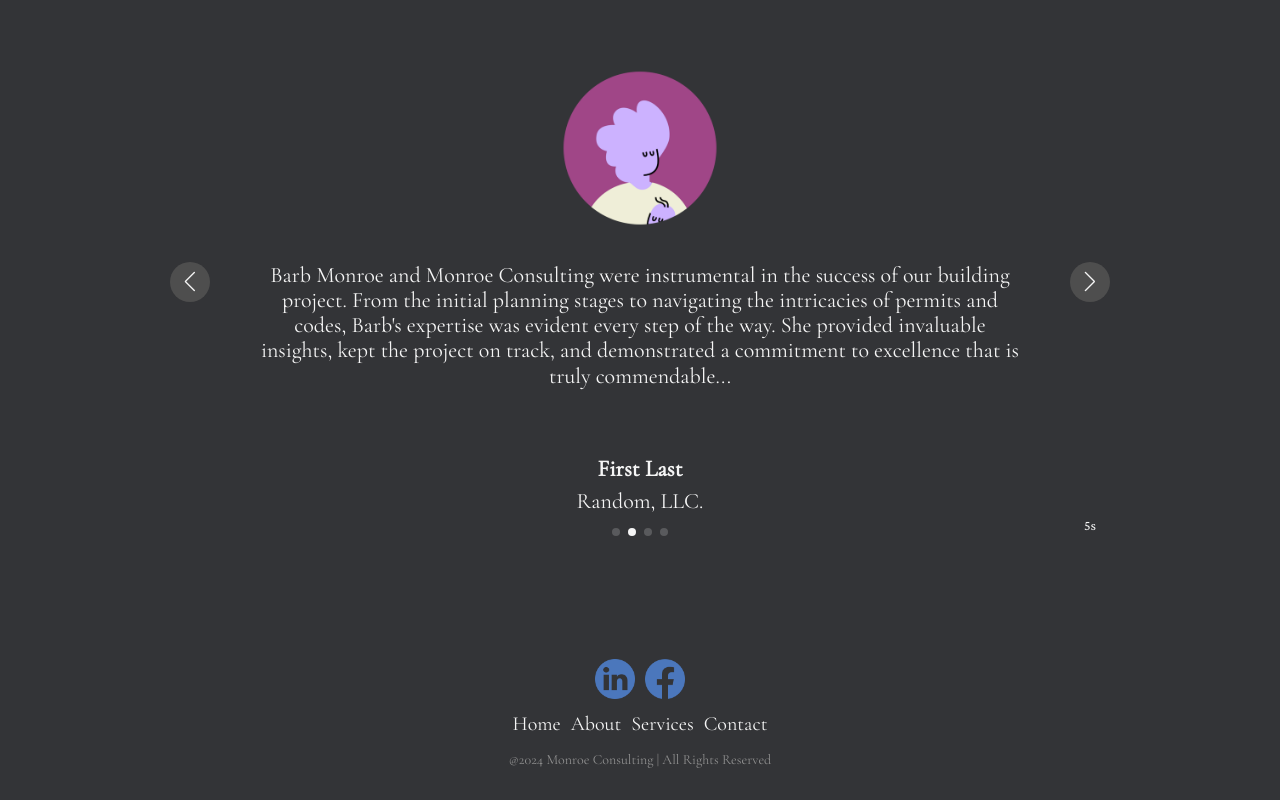
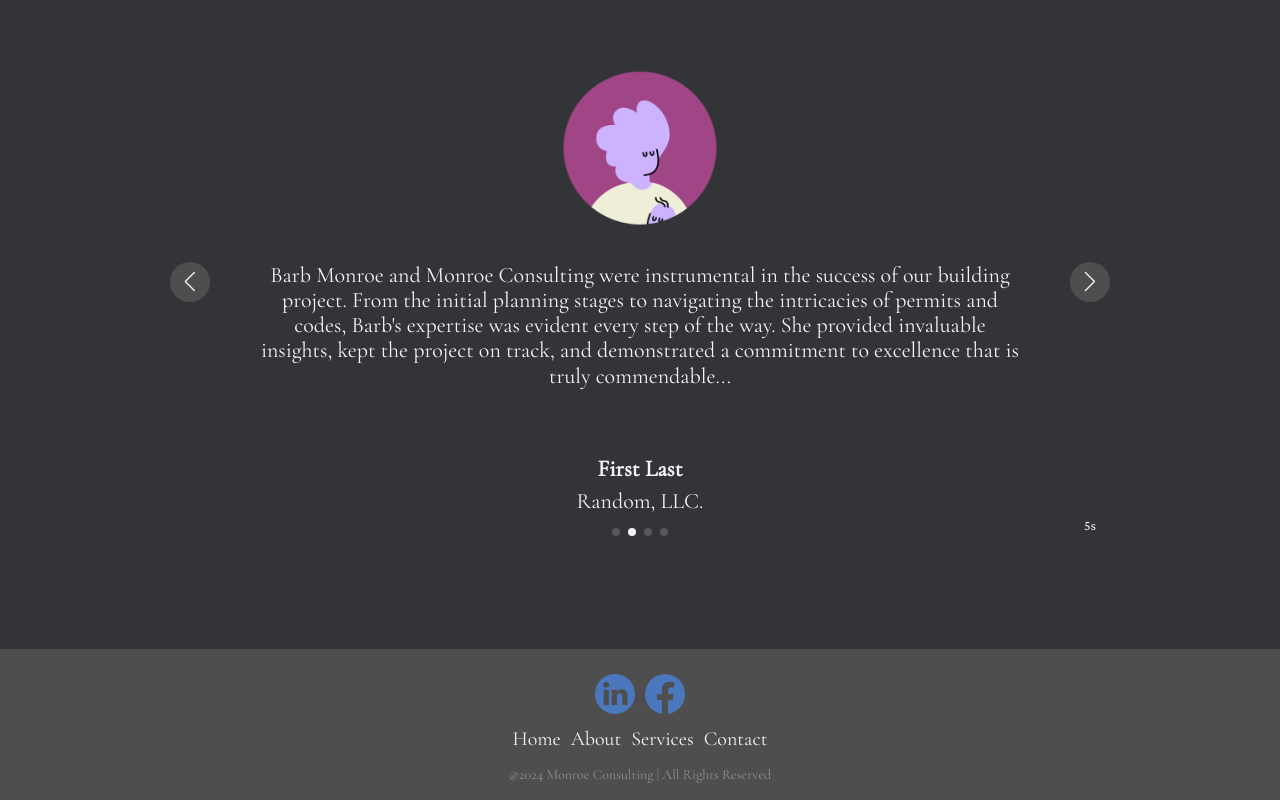
Before and after one commit to Caleb-Rogers/bmonroe-consulting, a Next.js app: page / in a window 1280 px wide. Shown: the part 2786-3586 px from the top of the page. Built offline with nearby package versions, Linux system fonts and the light colour scheme.

Commit message:
Footer Colors

```diff
--- a/src/components/Footer/Footer.css
+++ b/src/components/Footer/Footer.css
@@ -1,17 +1,29 @@
 /** Footer.css **/
 
+:root {
+  --primary-white: #f5f5f5;
+  --secondary-dark-grey: #333437;
+  --tertiary-light-grey: #909090;
+  --tertiary-darker-grey: #4e4e4e;
+  --accent-yellow: #e1b711;
+  --accent-pink: #ff6584;
+  --accent-blue: #4b77bc;
+}
+
 *,
+*:before,
+*:after,
 html,
 body {
+  box-sizing: border-box;
   margin: 0;
   padding: 0;
-  box-sizing: border-box;
+  font-weight: 400;
 }
 
 .footer {
-  background-color: #333437;
-  color: #f5f5f5;
-  font-family: "Cormorant Garamond", serif;
+  background-color: var(--tertiary-darker-grey);
+  color: var(--primary-white);
 }
 
 .foot-container {
@@ -23,6 +35,7 @@ body {
   width: 100%;
   min-height: 10vh;
   padding: 20px 50px 0;
+  font-family: "Cormorant Garamond", serif;
 }
 
 .foot-icons,
@@ -60,22 +73,22 @@ body {
   display: inline-block;
   text-decoration: none;
   font-size: 2rem;
-  color: #f5f5f5;
+  color: var(--primary-white);
   transition: 0.3s;
 }
 
 /* Fixes styles from '_reboot..scss' */
 .foot-nav-link a {
-  color: #f5f5f5;
+  color: var(--primary-white);
 }
 
 .foot-nav-link:hover {
-  color: #4b77bc;
+  color: var(--accent-blue);
 }
 
 .foot-nav-text {
   font-size: 1.4rem;
-  color: #909090;
+  color: var(--tertiary-light-grey);
   text-align: center;
   margin: 5px 0 15px;
 }
--- a/src/components/Testimonials/Testimonials.css
+++ b/src/components/Testimonials/Testimonials.css
@@ -32,7 +32,7 @@ body {
   flex-direction: column;
   min-height: 75vh;
   max-width: 75%;
-  margin: 0 auto 85px;
+  margin: 0 auto 100px;
   font-family: "Cormorant Garamond", serif;
 }
 
```
